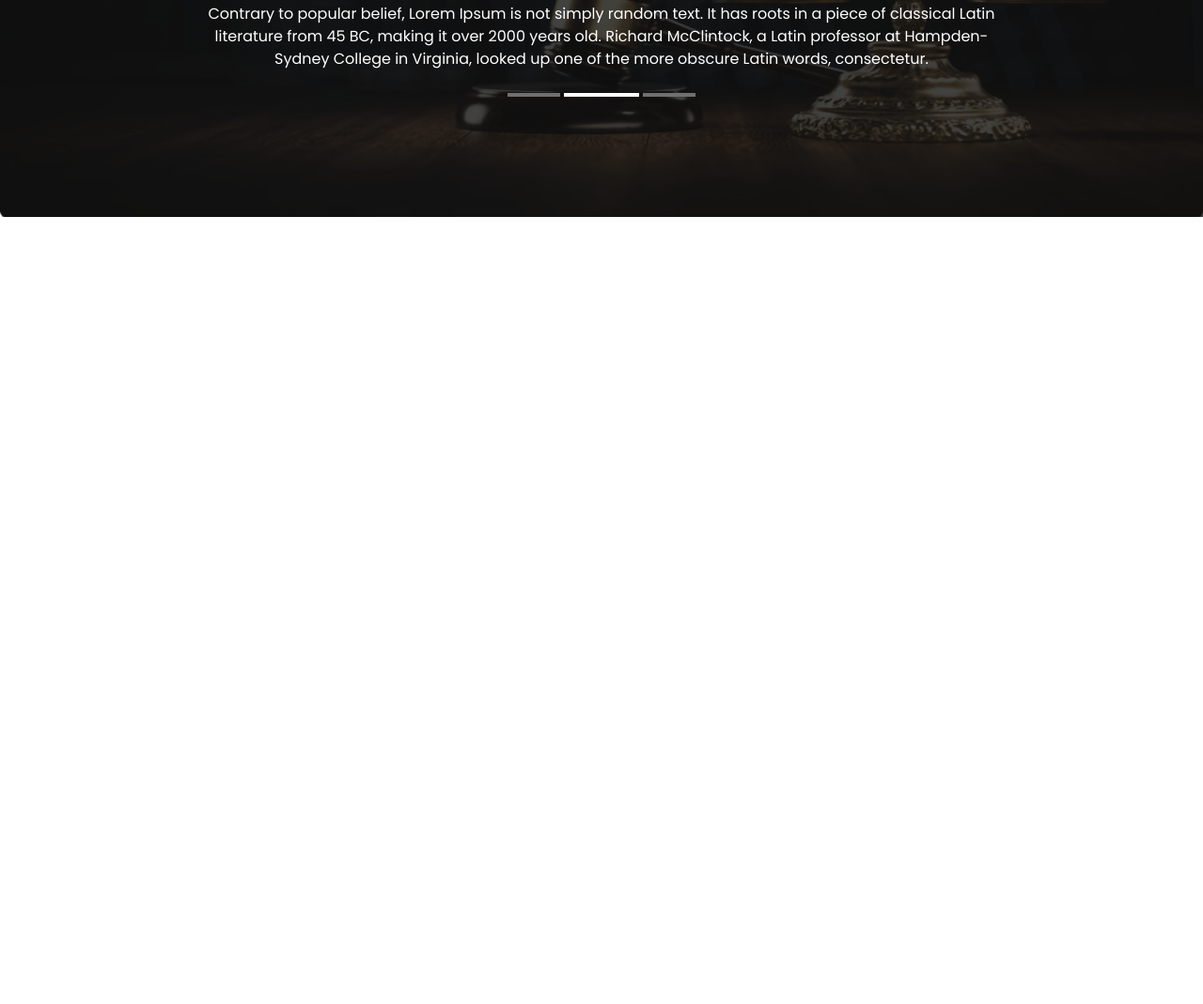
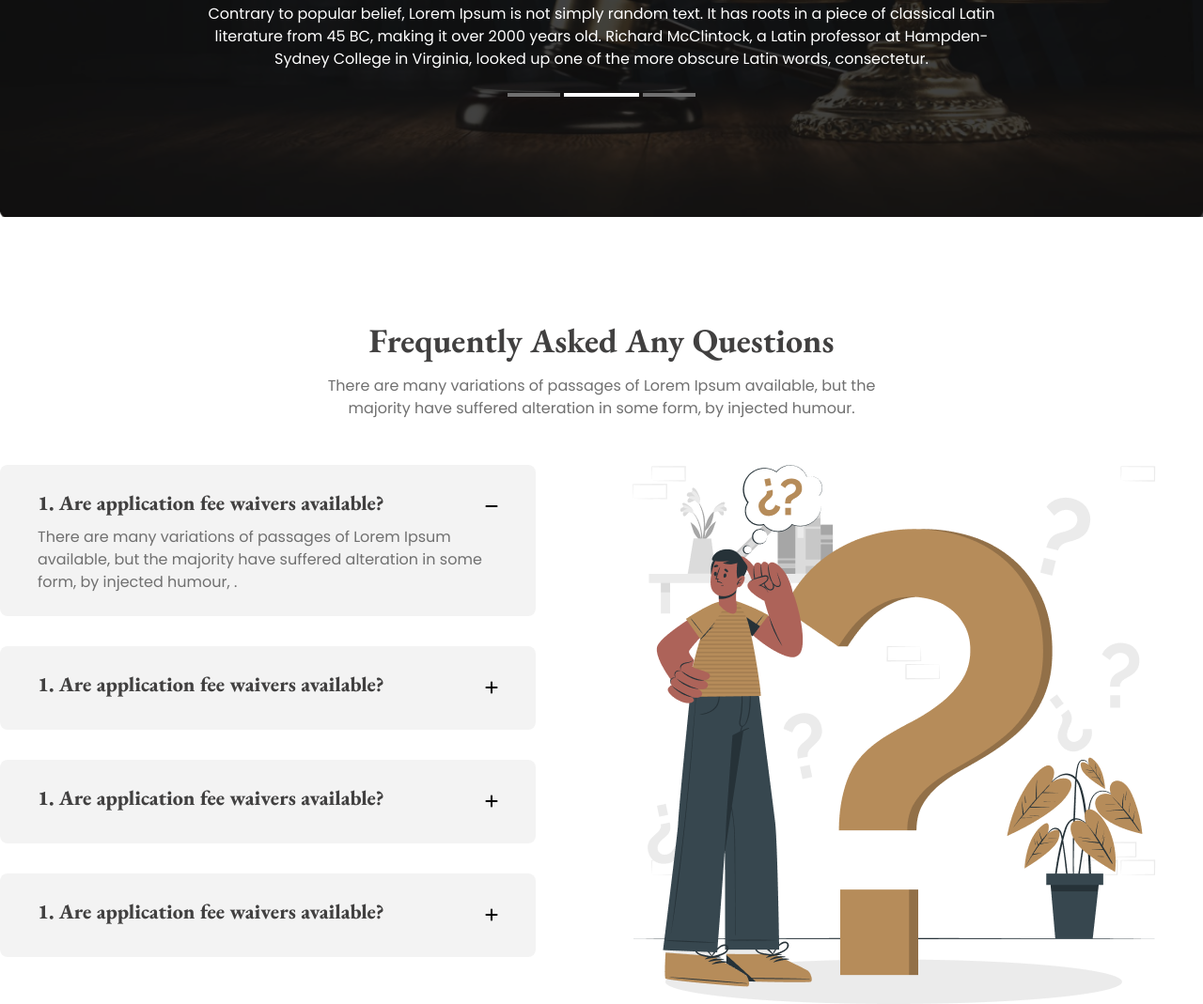
Before and after one commit to niloy1hasan/Legal-Solution-landing-page, a plain HTML site: page index.html in a window 1280 px wide. Shown: the part 2246-3315 px from the top of the page at 94% size. Before the commit the page ends 2501 px from the top, so only its background shows below. Drawn offline with nearby package versions, Linux system fonts and the light colour scheme.

Commit message:
faq section added

```diff
--- a/index.html
+++ b/index.html
@@ -115,6 +115,50 @@
             </div>
         </section>
 
+        <!--  -->
+        <section class="faq-section max-w-7xl mx-auto mt-28">
+            <div class="faq-header max-w-3/6 mx-auto text-center">
+                <h2 class="faq-title eb-garamond-font text-4xl mb-4 font-bold! text-[#414040]">Frequently Asked Any Questions</h2>
+                <p class="faq-description text-[#707070]">There are many variations of passages of Lorem Ipsum available, but the majority have suffered alteration in some form, by injected humour.</p>
+            </div>
+            <div class="faq-container flex gap-24 mt-12">
+                <div class="faq-content flex flex-col gap-8">
+                    <div class="faq-card max-w-[570px] p-6 px-10 bg-[#F3F3F3] rounded-lg">
+                        <div class="question-row flex justify-between gap-5">
+                            <h2 class="faq-question eb-garamond-font font-extrabold! text-[22px] mb-2 text-[#414040]">1. Are application fee waivers available?</h2>
+                            <button class="expand-btn cursor-pointer"><i class="fa-solid fa-minus"></i></button>
+                        </div>
+                        <p class="faq-answer text-[#707070]">There are many variations of passages of Lorem Ipsum available, but the majority have suffered alteration in some form, by injected humour, . </p>
+                    </div>
+
+                    <div class="faq-card max-w-[570px] p-6 px-10 bg-[#F3F3F3] rounded-lg">
+                        <div class="question-row flex justify-between gap-5">
+                            <h2 class="faq-question eb-garamond-font font-extrabold! text-[22px] mb-2 text-[#414040]">1. Are application fee waivers available?</h2>
+                            <button class="expand-btn cursor-pointer"><i class="fa-solid fa-plus"></i></button>
+                        </div>
+                    </div>
+
+                    <div class="faq-card max-w-[570px] p-6 px-10 bg-[#F3F3F3] rounded-lg">
+                        <div class="question-row flex justify-between gap-5">
+                            <h2 class="faq-question eb-garamond-font font-extrabold! text-[22px] mb-2 text-[#414040]">1. Are application fee waivers available?</h2>
+                            <button class="expand-btn cursor-pointer"><i class="fa-solid fa-plus"></i></button>
+                        </div>
+                    </div>
+
+                    <div class="faq-card max-w-[570px] p-6 px-10 bg-[#F3F3F3] rounded-lg">
+                        <div class="question-row flex justify-between gap-5">
+                            <h2 class="faq-question eb-garamond-font font-extrabold! text-[22px] mb-2 text-[#414040]">1. Are application fee waivers available?</h2>
+                            <button class="expand-btn cursor-pointer"><i class="fa-solid fa-plus"></i></button>
+                        </div>
+                    </div>
+                </div>
+                <div class="faq-img-box max-w-1/2">
+                <img src="images/faq.png" alt="" class="faq-img w-full">
+            </div>
+            </div>
+
+        </section>
+
     </main>
 
     <footer>
```
